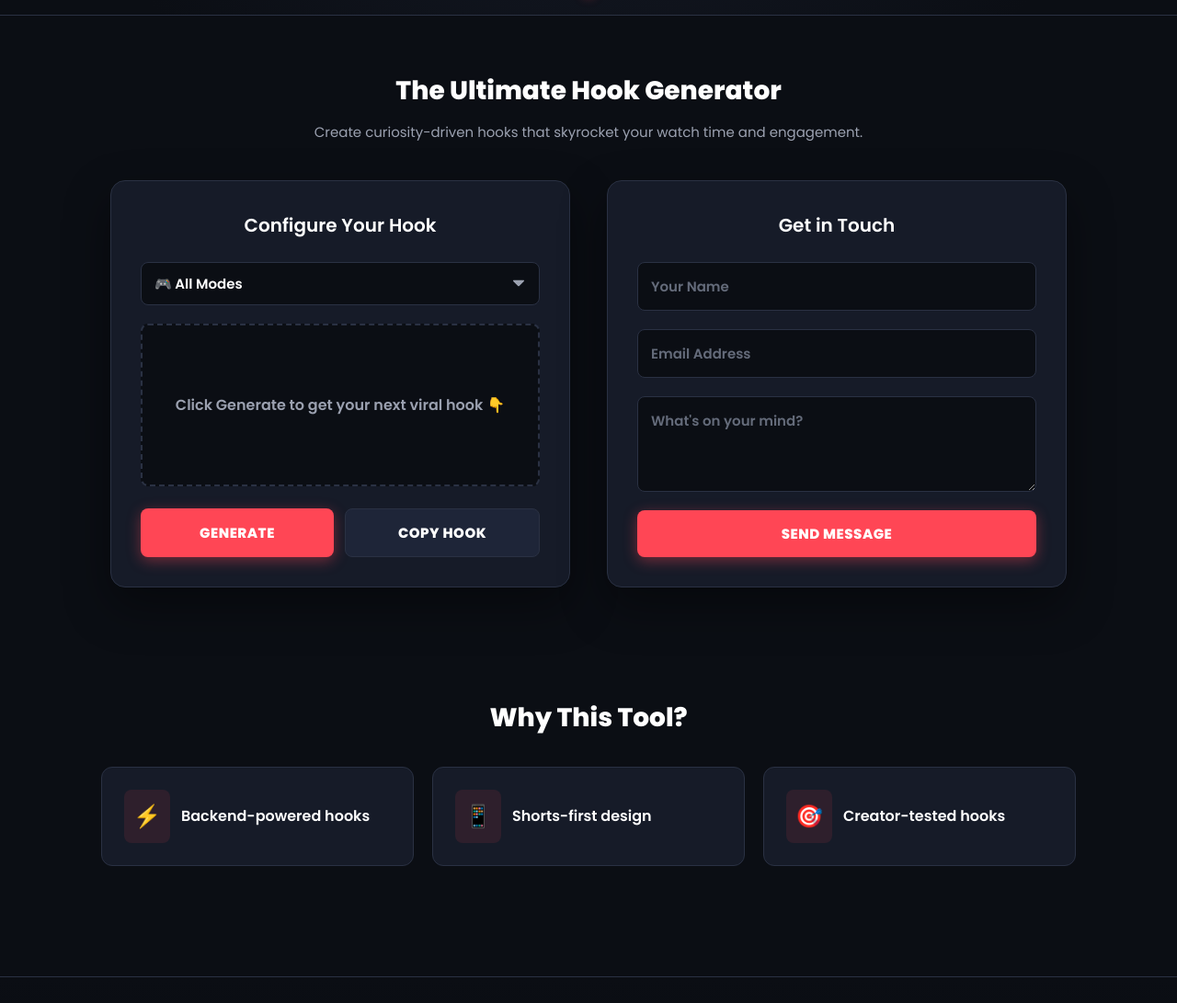
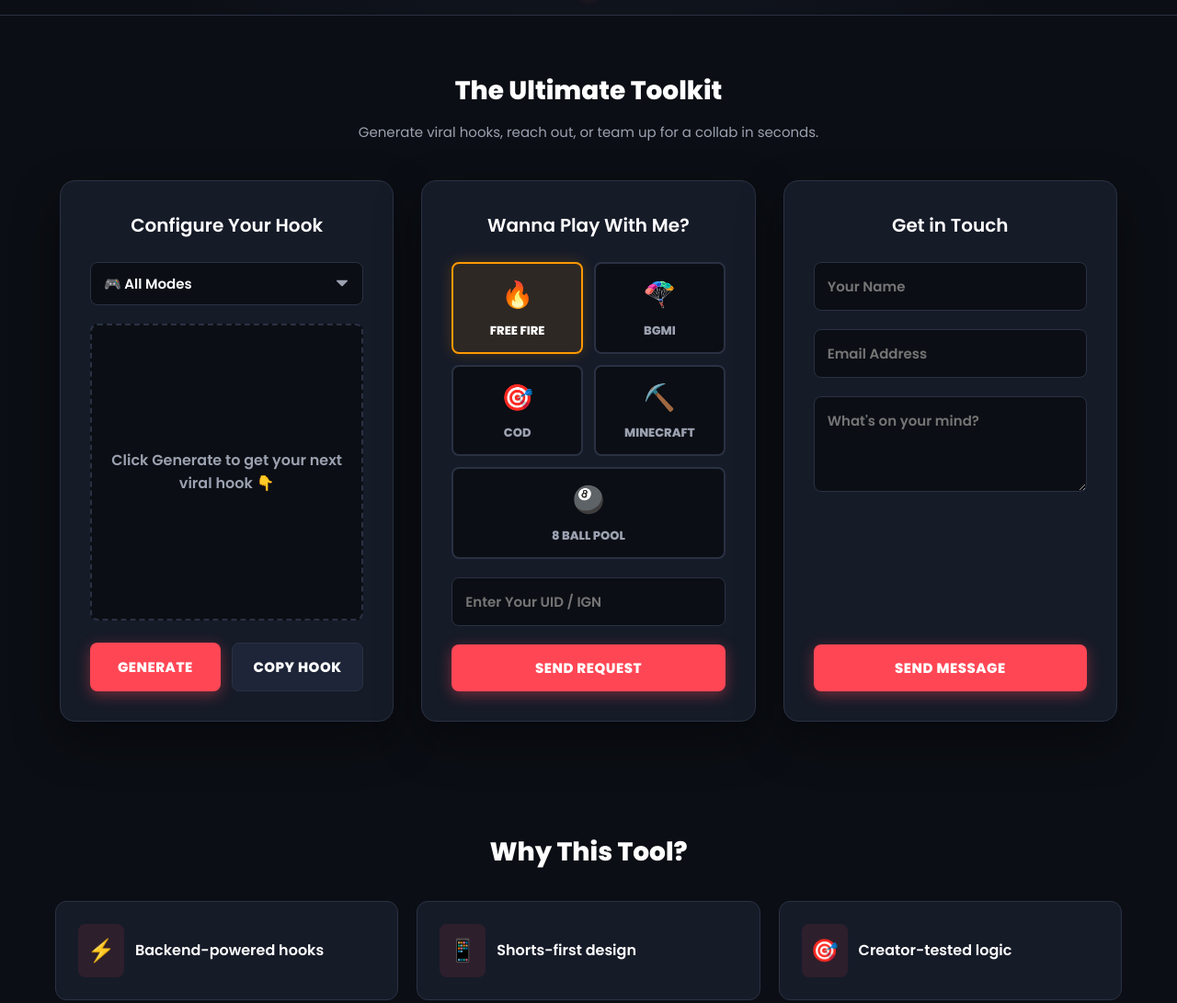
Before and after one commit to khandayazaan-git/FF-Hook, a plain HTML site: page index.html in a window 1280 px wide. Shown: the part 401-1492 px from the top of the page at 92% size. Drawn offline with Linux system fonts and the light colour scheme.

Commit message:
Added plau with me

```diff
--- a/index.html
+++ b/index.html
@@ -60,7 +60,7 @@
       color: var(--text-main);
       letter-spacing: 1px;
       text-transform: uppercase;
-      z-index: 101; /* Keep above mobile menu */
+      z-index: 101;
     }
     .logo span {
       color: var(--primary);
@@ -91,7 +91,7 @@
       width: 24px;
       height: 18px;
       cursor: pointer;
-      z-index: 101; /* Keep above mobile menu */
+      z-index: 101;
     }
     .menu-toggle span {
       display: block;
@@ -159,7 +159,7 @@
 
     /* ========== SECTIONS ========== */
     .section {
-      max-width: 1100px;
+      max-width: 1200px;
       margin: auto;
       padding: 60px 20px;
     }
@@ -177,13 +177,13 @@
       font-size: 15px;
     }
 
-    /* ========== TWO-COLUMN GRID LAYOUT ========== */
+    /* ========== GRID LAYOUT ========== */
     .tool-wrap {
       display: grid;
-      grid-template-columns: repeat(auto-fit, minmax(300px, 1fr)); /* Adjusted minmax for better mobile fit */
+      grid-template-columns: repeat(auto-fit, minmax(280px, 1fr));
       gap: 30px;
       justify-items: center;
-      max-width: 1050px;
+      max-width: 1150px;
       margin: 0 auto;
     }
 
@@ -245,11 +245,6 @@
       min-height: 104px;
     }
 
-    ::placeholder {
-      color: #646b7a;
-      opacity: 1;
-    }
-
     .hook-box {
       background: var(--bg-color);
       border: 2px dashed var(--border-color);
@@ -268,6 +263,49 @@
       flex-grow: 1;
     }
 
+    /* PLAY WITH ME STYLES */
+    .game-selector {
+      display: grid;
+      grid-template-columns: 1fr 1fr;
+      gap: 12px;
+      margin-bottom: 20px;
+    }
+    .game-selector .game-btn:last-child {
+      grid-column: span 2;
+    }
+    .game-btn {
+      background: var(--bg-color);
+      border: 2px solid var(--border-color);
+      border-radius: 8px;
+      padding: 12px;
+      text-align: center;
+      cursor: pointer;
+      font-size: 13px;
+      font-weight: 800;
+      text-transform: uppercase;
+      color: var(--text-muted);
+      transition: all 0.3s cubic-bezier(0.25, 1, 0.5, 1);
+      display: flex;
+      flex-direction: column;
+      align-items: center;
+      gap: 6px;
+    }
+    .game-btn .game-icon {
+      font-size: 28px;
+    }
+    .game-btn:hover {
+      background: var(--surface-hover);
+      transform: translateY(-2px);
+    }
+
+    /* Brand-Specific Selection Colors */
+    .game-btn[data-game="freefire"].selected { border-color: #ff9900; background: rgba(255, 153, 0, 0.1); box-shadow: 0 0 15px rgba(255, 153, 0, 0.2); color: #fff; }
+    .game-btn[data-game="bgmi"].selected { border-color: #ffcc00; background: rgba(255, 204, 0, 0.1); box-shadow: 0 0 15px rgba(255, 204, 0, 0.2); color: #fff; }
+    .game-btn[data-game="cod"].selected { border-color: #00ffcc; background: rgba(0, 255, 204, 0.1); box-shadow: 0 0 15px rgba(0, 255, 204, 0.2); color: #fff; }
+    .game-btn[data-game="minecraft"].selected { border-color: #00ee00; background: rgba(0, 238, 0, 0.1); box-shadow: 0 0 15px rgba(0, 238, 0, 0.2); color: #fff; }
+    .game-btn[data-game="8ball"].selected { border-color: #00aaff; background: rgba(0, 170, 255, 0.1); box-shadow: 0 0 15px rgba(0, 170, 255, 0.2); color: #fff; }
+
+    /* BUTTONS */
     .buttons {
       display: flex;
       gap: 12px;
@@ -313,6 +351,7 @@
 .full-width-btn {
       width: 100%;
       margin-top: auto;
+      flex: none; /* This stops the button from stretching vertically */
     }
 
     /* ========== FEATURES ========== */
@@ -346,7 +385,6 @@
       display: flex;
     }
 
-    /* ========== FOOTER ========== */
     /* ========== FOOTER ========== */
     footer {
       background: linear-gradient(to bottom, var(--bg-color), #05070a);
@@ -393,7 +431,6 @@
       display: inline-block;
     }
 
-    /* Cool hover slide effect */
     .footer-links a:hover, .footer-socials a:hover {
       color: var(--primary);
       transform: translateX(5px);
@@ -410,22 +447,6 @@
     .footer-bottom span {
       color: var(--primary);
       font-weight: 600;
-    }
-
-    /* Mobile overrides for the footer */
-    @media (max-width: 768px) {
-      .footer-inner {
-        grid-template-columns: 1fr;
-        text-align: center;
-        gap: 40px;
-        padding: 40px 20px 30px;
-      }
-      .footer-brand p {
-        margin: 0 auto;
-      }
-      .footer-links a:hover, .footer-socials a:hover {
-        transform: translateY(-2px); /* Vertical lift instead of slide on mobile */
-      }
     }
 
     /* ========== ANIMATIONS ========== */
@@ -464,7 +485,6 @@
         font-size: 16px;
       }
 
-      /* Hamburger animation */
       .menu-toggle.active span:nth-child(1) {
         transform: translateY(8px) rotate(45deg);
       }
@@ -475,19 +495,22 @@
         transform: translateY(-8px) rotate(-45deg);
       }
 
-      /* Mobile typography & spacing */
       .slide h1 { font-size: 26px; padding: 0 10px; }
       .section { padding: 40px 15px; }
       .app { padding: 24px; }
-
-      /* Stack buttons on very small screens */
       .buttons { flex-direction: column; }
 
-      /* Stack footer columns */
       .footer-inner {
         grid-template-columns: 1fr;
         text-align: center;
-        gap: 20px;
+        gap: 40px;
+        padding: 40px 20px 30px;
+      }
+      .footer-brand p {
+        margin: 0 auto;
+      }
+      .footer-links a:hover, .footer-socials a:hover {
+        transform: translateY(-2px);
       }
     }
   </style>
@@ -517,20 +540,19 @@
   <div class="carousel" id="carousel">
     <div class="slide"><h1>Make viewers <span>STOP scrolling</span></h1></div>
     <div class="slide"><h1>Perfect hooks for <span>Shorts & Reels</span></h1></div>
-    <div class="slide"><h1>Built for <span>Free Fire creators</span></h1></div>
+    <div class="slide"><h1>Built for <span>Gaming Creators</span></h1></div>
   </div>
   <div class="dots" id="dots"></div>
 </section>
 
 <section class="section" id="generator">
-  <h2>The Ultimate Hook Generator</h2>
-  <p class="subtitle">Create curiosity-driven hooks that skyrocket your watch time and engagement.</p>
+  <h2>The Ultimate Toolkit</h2>
+  <p class="subtitle">Generate viral hooks, reach out, or team up for a collab in seconds.</p>
 
   <div class="tool-wrap">
 
     <div class="app">
       <h3>Configure Your Hook</h3>
-
       <select id="mode">
         <option value="all">🎮 All Modes</option>
         <option value="1v1">⚔️ 1v1 Custom</option>
@@ -551,13 +573,36 @@
     </div>
 
     <div class="app">
+      <h3>Wanna Play With Me?</h3>
+
+      <div class="game-selector">
+        <div class="game-btn selected" data-game="freefire">
+          <span class="game-icon">🔥</span> Free Fire
+        </div>
+        <div class="game-btn" data-game="bgmi">
+          <span class="game-icon">🪂</span> BGMI
+        </div>
+        <div class="game-btn" data-game="cod">
+          <span class="game-icon">🎯</span> COD
+        </div>
+        <div class="game-btn" data-game="minecraft">
+          <span class="game-icon">⛏️</span> Minecraft
+        </div>
+        <div class="game-btn" data-game="8ball">
+          <span class="game-icon">🎱</span> 8 Ball Pool
+        </div>
+      </div>
+
+      <input type="text" id="player-uid" placeholder="Enter Your UID / IGN" required>
+      <button class="generate full-width-btn" id="playBtn" onclick="submitPlayRequest()">Send Request</button>
+    </div>
+
+    <div class="app">
       <h3>Get in Touch</h3>
-
       <form id="contactForm" style="display: flex; flex-direction: column; flex-grow: 1;">
         <input type="text" id="name" placeholder="Your Name" required>
         <input type="email" id="email" placeholder="Email Address" required>
         <textarea id="message" placeholder="What's on your mind?" required></textarea>
-
         <button type="submit" class="generate full-width-btn">Send Message</button>
       </form>
     </div>
@@ -578,7 +623,7 @@
     </div>
     <div class="feature">
       <div class="feature-icon">🎯</div>
-      <div>Creator-tested hooks</div>
+      <div>Creator-tested logic</div>
     </div>
   </div>
 </section>
@@ -626,7 +671,6 @@
     navMenu.classList.toggle('active');
   });
 
-  // Close menu when clicking a link
   document.querySelectorAll('#nav-menu a').forEach(link => {
     link.addEventListener('click', () => {
       menuToggle.classList.remove('active');
@@ -667,7 +711,7 @@
   document.getElementById("hero").onmouseenter = stop;
   document.getElementById("hero").onmouseleave = start;
 
-  // --- PLACEHOLDER BUTTON LOGIC ---
+  // --- HOOK GENERATOR LOGIC ---
   function generateHook() {
     const hookBox = document.getElementById('hook');
     hookBox.style.color = "#ffffff";
@@ -686,8 +730,40 @@
       setTimeout(() => btn.innerText = "Copy Hook", 2000);
     }
   }
-</script>
-<script>
+
+  // --- WANNA PLAY WITH ME LOGIC ---
+  const gameButtons = document.querySelectorAll('.game-btn');
+  let selectedGame = 'freefire';
+
+  gameButtons.forEach(btn => {
+    btn.addEventListener('click', () => {
+      gameButtons.forEach(b => b.classList.remove('selected'));
+      btn.classList.add('selected');
+      selectedGame = btn.getAttribute('data-game');
+    });
+  });
+
+  function submitPlayRequest() {
+    const uidInput = document.getElementById('player-uid');
+    const uid = uidInput.value.trim();
+    const btn = document.getElementById('playBtn');
+
+    if(!uid) {
+      uidInput.style.borderColor = "var(--primary)";
+      return;
+    }
+
+    btn.innerText = "Sending...";
+    uidInput.style.borderColor = "var(--border-color)";
+
+    setTimeout(() => {
+      btn.innerText = "Request Sent! 🎮";
+      uidInput.value = '';
+      setTimeout(() => btn.innerText = "Send Request", 3000);
+    }, 1000);
+  }
+
+  // --- CONTACT FORM LOGIC ---
   document.getElementById("contactForm").addEventListener("submit", async (e) => {
     e.preventDefault();
 
@@ -722,7 +798,6 @@
     }, 3000);
   });
 </script>
-<script src="script.js"></script>
 
 </body>
 </html>
```
Lines whose indentation alone changed are shown as unchanged.
